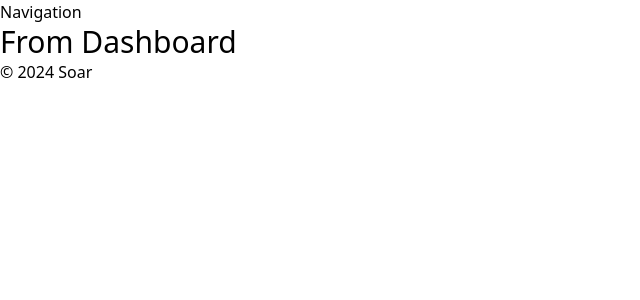
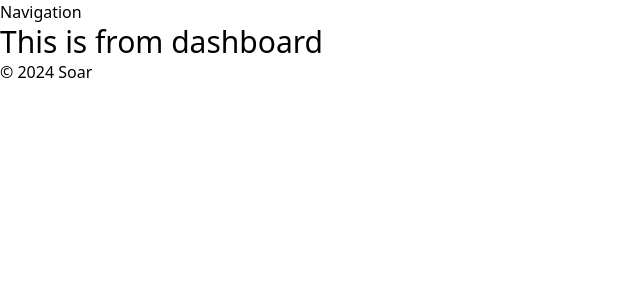
Before and after one commit to mwakazi-dev/financial-dashboard, a React (Create React App) app: page / in a window 1280 px wide. Shown: the top 300 px of the page, without its empty margins (0-640 px from the left). Built offline with nearby package versions, Linux system fonts and the light colour scheme.

Commit message:
chore: fix deployment to vercel

```diff
--- a/src/pages/dashboard/index.tsx
+++ b/src/pages/dashboard/index.tsx
@@ -1,5 +1,5 @@
 const DashboardPage = () => {
-  return <div className="text-3xl">From Dashboard</div>;
+  return <div className="text-3xl">This is from dashboard</div>;
 };
 
 export default DashboardPage;
```
Also changed, not shown: vercel.json (added).
